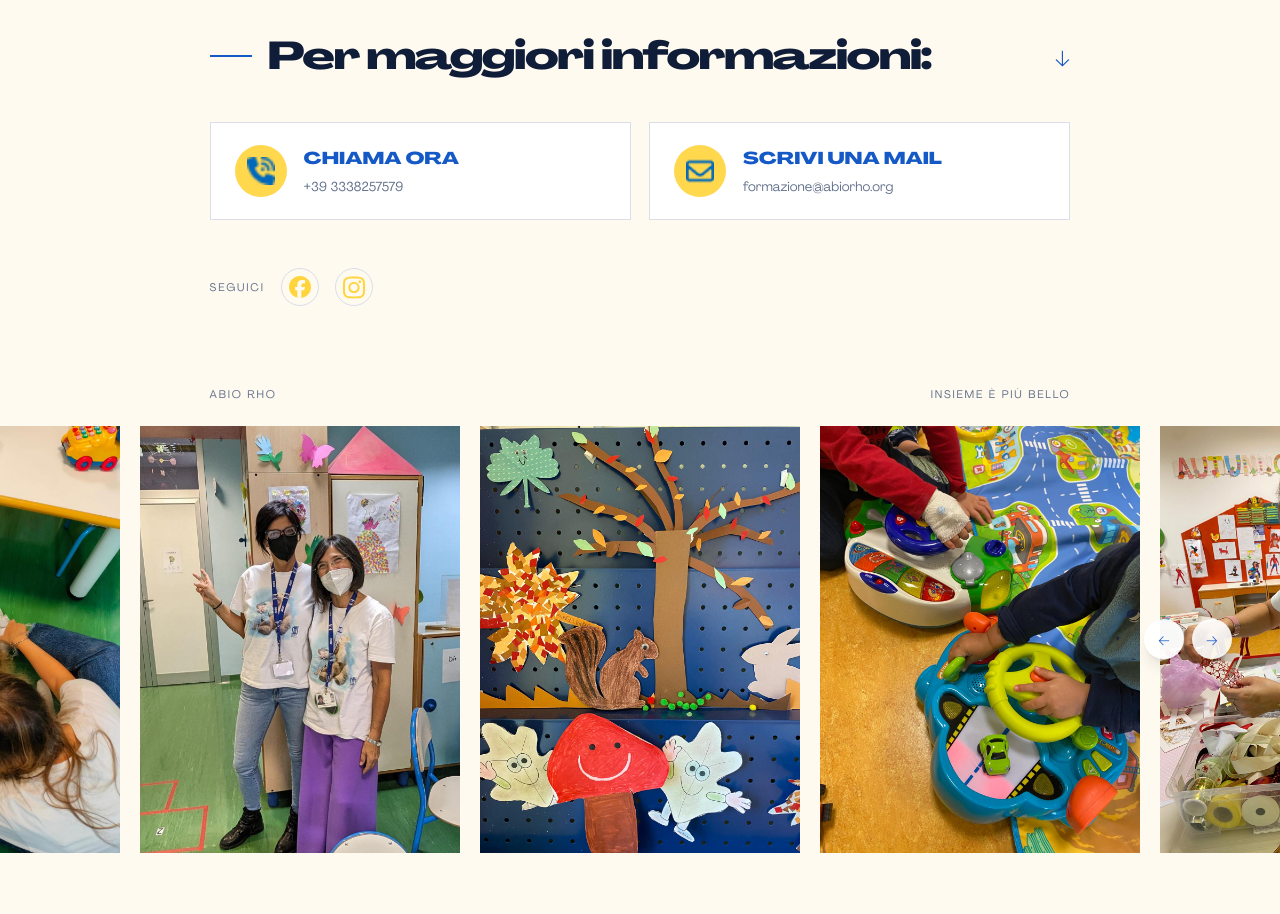
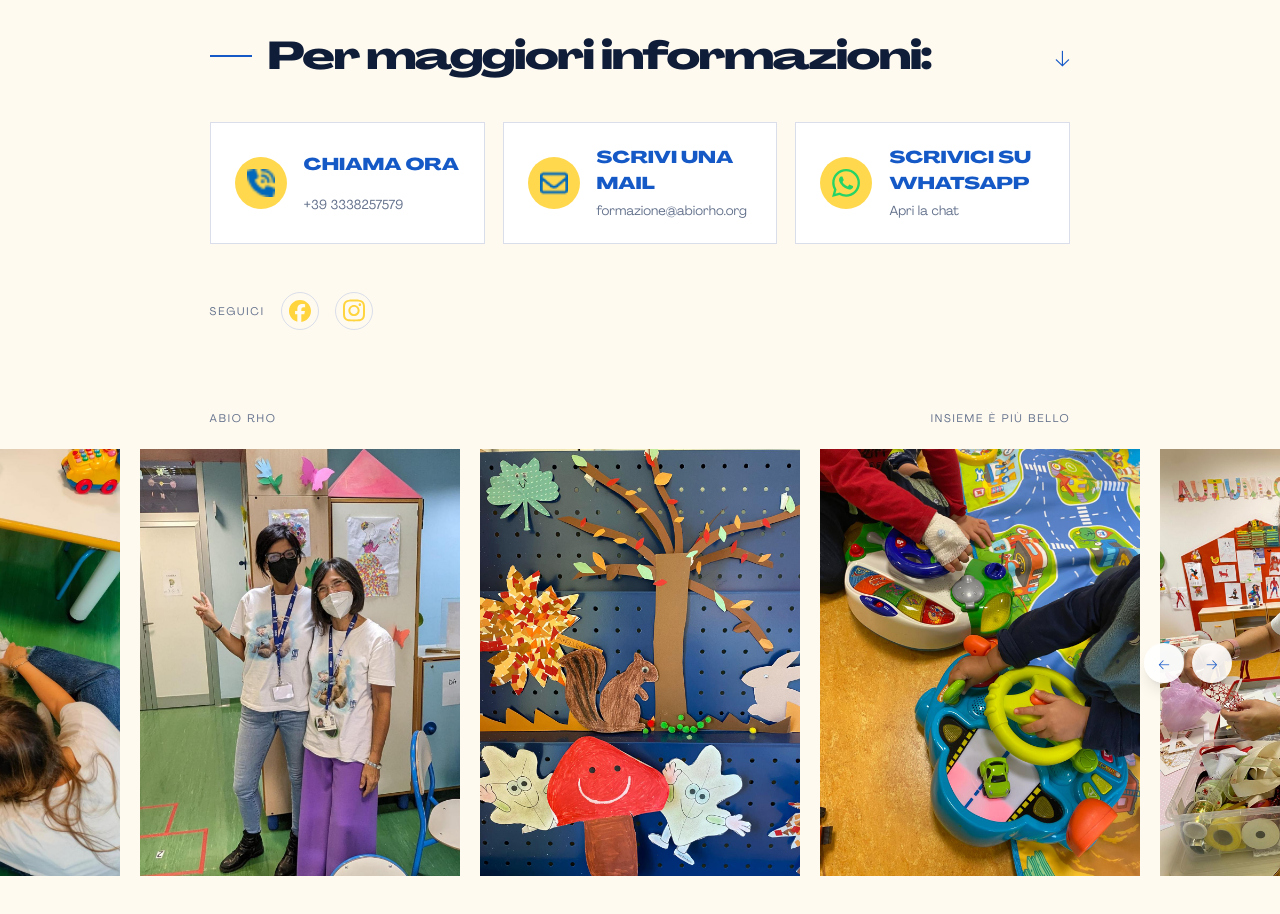
Before and after one commit to matttre3/abiorho, a Next.js app: page / in a window 1280 px wide. Shown: the part 1180-2094 px from the top of the page. Built offline with nearby package versions, Linux system fonts and the light colour scheme.

Commit message:
Add WhatsApp contact option

```diff
--- a/app/globals.css
+++ b/app/globals.css
@@ -85,7 +85,7 @@ h1 span { color: var(--ink); display: block; }
 .contact-heading .line { width: 42px; height: 2px; background: var(--blue); }
 .contact-heading h2 { margin: 0; font-family: "Agrandir Heavy", sans-serif; font-size: clamp(1.6rem, 3vw, 2.6rem); letter-spacing: -.04em; }
 .contact-heading .arrow { color: var(--blue); font-size: 30px; margin-left: auto; }
-.contact-actions { display: grid; grid-template-columns: repeat(2, 1fr); gap: 18px; margin-top: 38px; }
+.contact-actions { display: grid; grid-template-columns: repeat(3, minmax(0, 1fr)); gap: 18px; margin-top: 38px; }
 .contact-card { display: grid; grid-template-columns: auto 1fr; grid-template-rows: auto auto; column-gap: 17px; align-items: center; padding: 22px 24px; border: 1px solid #d9deea; background: white; transition: transform .2s, box-shadow .2s; }
 .contact-card:hover { transform: translateY(-4px); box-shadow: 8px 8px 0 var(--yellow); }
 .contact-icon { grid-row: span 2; display: grid; place-items: center; width: 52px; height: 52px; border-radius: 50%; background: var(--yellow); }
@@ -101,6 +101,11 @@ h1 span { color: var(--ink); display: block; }
 .gallery-heading { max-width: 1040px; margin: 0 auto 23px; padding: 0 7vw; display: flex; justify-content: space-between; color: var(--muted); font-size: 11px; letter-spacing: .16em; }
 .gallery-wrap { position: relative; }
 footer { padding: 25px 7vw; border-top: 1px solid #e6e2d8; text-align: center; color: #98a1b3; font-size: 10px; letter-spacing: .15em; }
+
+@media (min-width: 701px) and (max-width: 980px) {
+  .contact-actions { grid-template-columns: repeat(2, minmax(0, 1fr)); }
+  .contact-card:last-child { grid-column: 1 / -1; }
+}
 
 @media (max-width: 700px) {
   .hero-section { min-height: 0; padding: 20px 6vw 36px; }
--- a/app/page.tsx
+++ b/app/page.tsx
@@ -82,6 +82,16 @@ export default function Home() {
             <span className="contact-label">SCRIVI UNA MAIL</span>
             <span className="contact-value">formazione@abiorho.org</span>
           </a>
+          <a
+            className="contact-card"
+            href="https://wa.me/message/73GRVV7TT4GJH1"
+            target="_blank"
+            rel="noreferrer"
+          >
+            <span className="contact-icon"><Image src="/images/whatsapp.svg" alt="" width={28} height={28} /></span>
+            <span className="contact-label">SCRIVICI SU WHATSAPP</span>
+            <span className="contact-value">Apri la chat</span>
+          </a>
         </div>
 
         <div className="social-row">
```
Also changed, not shown: public/images/whatsapp.svg (added).
